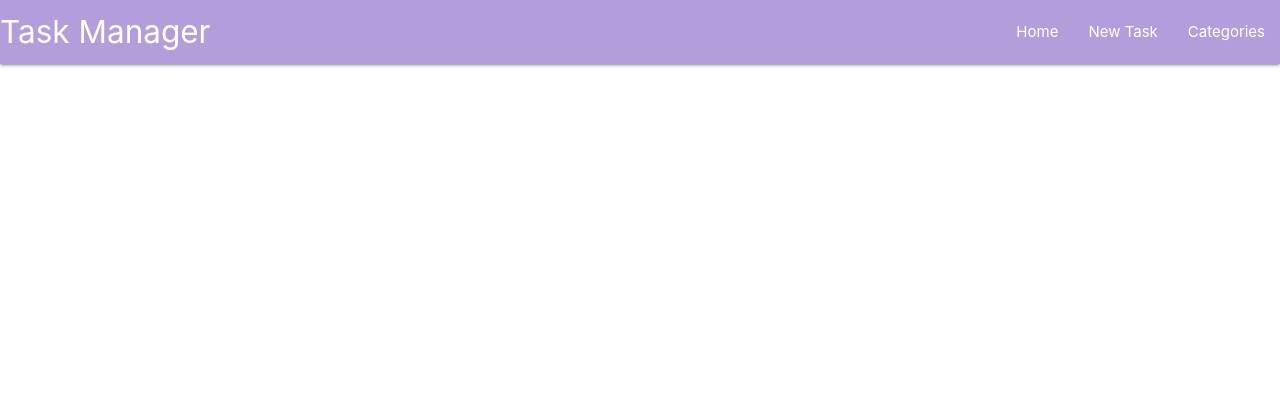
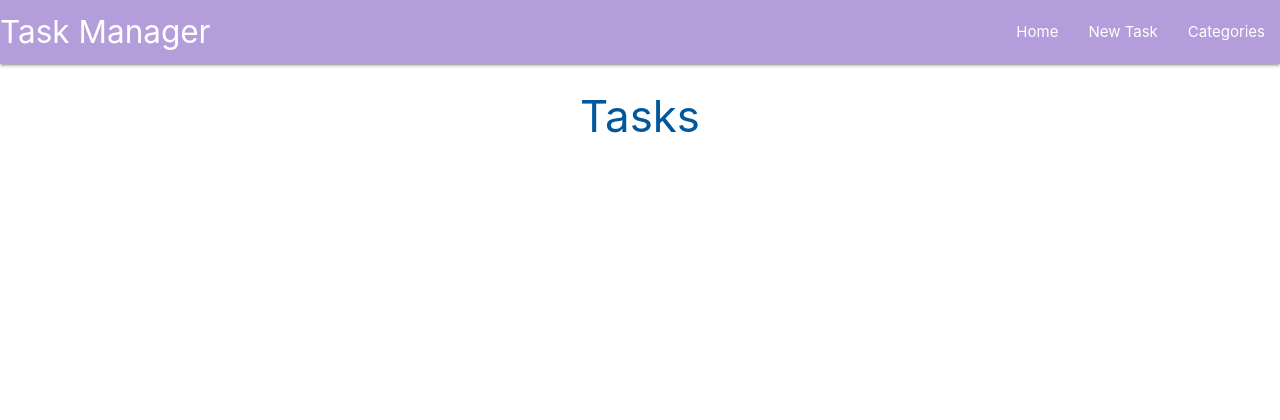
Before and after one commit to LindaAPersson/tasks, a Flask app: page / in a window 1280 px wide. Shown: the top 420 px of the page. Run offline with Flask 2, Linux system fonts and the light colour scheme; some libraries are stand-ins or nearby versions.

Commit message:
tasks.html

```diff
--- a/taskmanager/routes.py
+++ b/taskmanager/routes.py
@@ -5,4 +5,4 @@ from taskmanager.models import Category, Task
 
 @app.route("/")
 def home():
-    return render_template("base.html")
+    return render_template("tasks.html")
--- a/taskmanager/static/js/script.js
+++ b/taskmanager/static/js/script.js
@@ -0,0 +1,4 @@
+document.addEventListener('DOMContentLoaded', function() {
+    let sidenav = document.querySelectorAll('.sidenav');
+    M.Sidenav.init(sidenav);
+  });
--- a/taskmanager/templates/base.html
+++ b/taskmanager/templates/base.html
@@ -4,7 +4,8 @@
     <meta charset="UTF-8">
     <meta name="viewport" content="width=, initial-scale=1.0">
     <link rel="stylesheet" href="https://cdnjs.cloudflare.com/ajax/libs/materialize/1.0.0/css/materialize.min.css">
-    <link rel="stylesheet" href="{{ url_for('static', filename='css/style.css')}}" type="text/css">
+    <link rel="stylesheet" href="{{ url_for('static', filename='css/style.css') }}" type="text/css">
+
 
     <title>Tasks</title>
 </head>
@@ -13,7 +14,7 @@
         <nav class="deep-purple lighten-3">
             <div class="nav-wrapper">
               <a href="#!" class="brand-logo">Task Manager</a>
-              <a href="#" data-target="mobile-demo" class="sidenav-trigger"><i class="fa-solid fa-arrows-turn-to-dots"></i></a>
+              <a href="#" data-target="mobile-demo" class="sidenav-trigger"><i class="fa-solid fa-bars"></i></a>
               <ul class="right hide-on-med-and-down">
                 <li><a href="{{ url_for('home')}}">Home</a></li>
                 <li><a href="">New Task</a></li>
--- /dev/null
+++ b/taskmanager/templates/tasks.html
@@ -0,0 +1,6 @@
+{% extends "base.html" %}
+{% block content %}
+
+<h3 class="light-blue-text text-darken-4 center-align">Tasks</h3>
+
+{% endblock %}
```
